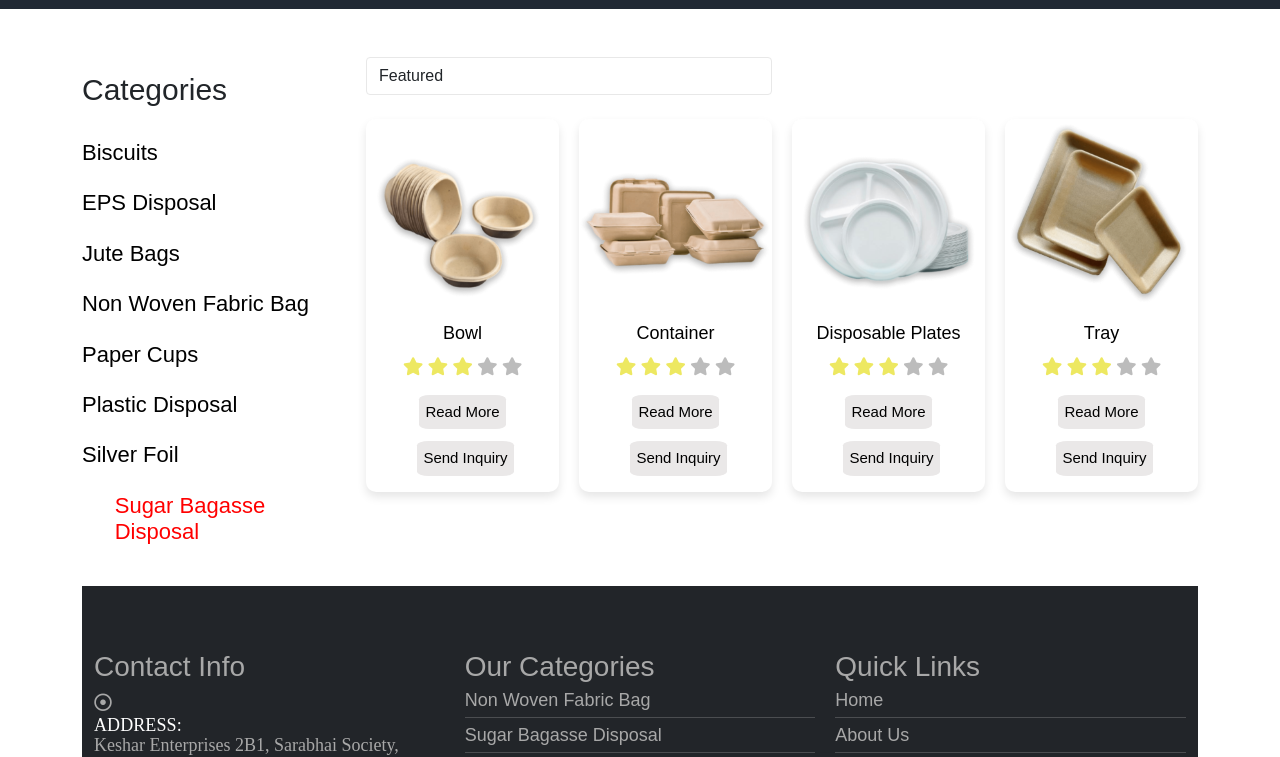
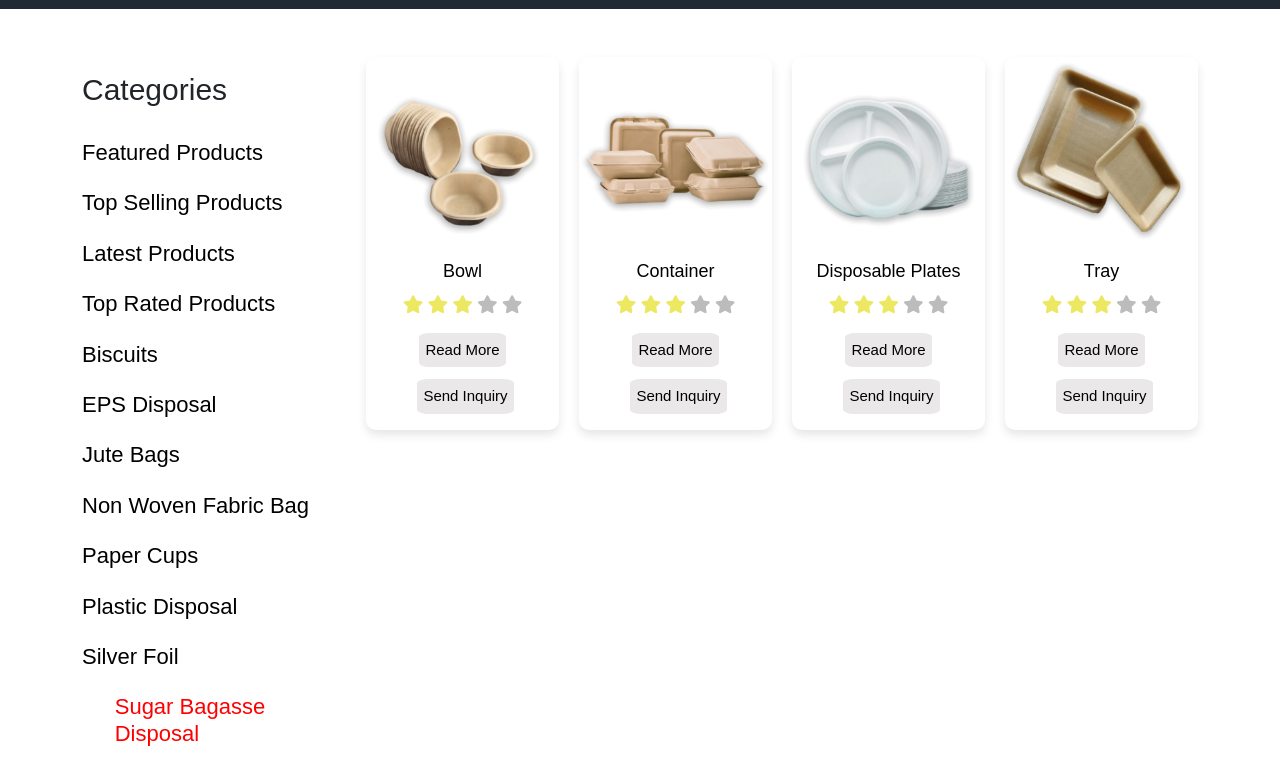
Before and after one commit to Anjalii-bohra/Kesharr.github.io, a plain HTML site: page sugarbagasse.html in a window 1280 px wide. Shown: the part 31-788 px from the top of the page. Drawn offline with Linux system fonts and the light colour scheme; some icons are missing.

Commit message:
Update sugarbagasse.html

```diff
--- a/sugarbagasse.html
+++ b/sugarbagasse.html
@@ -2,7 +2,7 @@
 <html lang="en">
 
 <head>
-    <title>Zay Shop - Product Listing Page</title>
+    <title>SUGAR BAGASSE</title>
     <meta charset="utf-8">
     <meta name="viewport" content="width=device-width, initial-scale=1">
 
@@ -13,6 +13,8 @@
     <link rel="stylesheet" href="assets/css/templatemo.css">
     <link rel="stylesheet" href="assets/css/custom.css">
     <link rel="stylesheet" href="assets/css/footer.css">
+    <link rel="stylesheet" href="assets/css/popup.css">
+
 
     <!-- Load fonts style after rendering the layout styles -->
     <link rel="stylesheet"
@@ -22,6 +24,7 @@
 </head>
 
 <body>
+    <div id="blur">
         <!-- Start Top Nav -->
         <nav class="navbar navbar-expand-lg bg-dark navbar-light d-none d-lg-block" id="templatemo_nav_top">
             <div class="container text-light">
@@ -31,7 +34,8 @@
                         <a class="navbar-sm-brand text-light text-decoration-none"
                             href="mailto:info@company.com">info@company.com</a>
                         <i class="fa fa-phone mx-2"></i>
-                    <a class="navbar-sm-brand text-light text-decoration-none" href="tel:010-020-0340">010-020-0340</a>
+                        <a class="navbar-sm-brand text-light text-decoration-none"
+                            href="tel:010-020-0340">010-020-0340</a>
                     </div>
                     <div>
                         <a class="text-light" href="https://fb.com/templatemo" target="_blank" rel="sponsored"><i
@@ -81,6 +85,38 @@
                     <h1 class="h2 pb-4"><b>Categories</b></h1>
                     <ul class="list-unstyled templatemo-accordion">
                         <span class="pb-3">
+                            <a class="collapsed d-flex justify-content-between h3 text-decoration-none"
+                                href="featured.html">
+                                Featured Products
+                                <!-- <i class="fa fa-fw fa-chevron-circle-down mt-1"></i> -->
+                            </a>
+
+                        </span>
+                        <span class="pb-3">
+                            <a class="collapsed d-flex justify-content-between h3 text-decoration-none"
+                                href="topselling.html">
+                                Top Selling Products
+                                <!-- <i class="fa fa-fw fa-chevron-circle-down mt-1"></i> -->
+                            </a>
+
+                        </span>
+                        <span class="pb-3">
+                            <a class="collapsed d-flex justify-content-between h3 text-decoration-none"
+                                href="latest.html">
+                                Latest Products
+                                <!-- <i class="fa fa-fw fa-chevron-circle-down mt-1"></i> -->
+                            </a>
+
+                        </span>
+                        <span class="pb-3">
+                            <a class="collapsed d-flex justify-content-between h3 text-decoration-none"
+                                href="toprated.html">
+                                Top Rated Products
+                                <!-- <i class="fa fa-fw fa-chevron-circle-down mt-1"></i> -->
+                            </a>
+
+                        </span>
+                        <span class="pb-3">
 
                             <a class="collapsed d-flex justify-content-between h3 text-decoration-none"
                                 href="biscuits.html">
@@ -97,7 +133,8 @@
                         </span>
                         <span class="pb-3">
 
-                        <a class="collapsed d-flex justify-content-between h3 text-decoration-none" href="jutebag.html">
+                            <a class="collapsed d-flex justify-content-between h3 text-decoration-none"
+                                href="jutebag.html">
                                 Jute Bags </a>
                         </span>
                         <span class="pb-3">
@@ -123,8 +160,8 @@
                         <span class="pb-3">
                             <script src="https://cdn.lordicon.com/fudrjiwc.js"></script>
                             <script src="https://cdn.lordicon.com/fudrjiwc.js"></script>
-                        <lord-icon src="https://cdn.lordicon.com/dpohzien.json" trigger="hover" colors="primary:#e83a30"
-                            state="hover" style="width:32px;height:32px">
+                            <lord-icon src="https://cdn.lordicon.com/dpohzien.json" trigger="hover"
+                                colors="primary:#e83a30" state="hover" style="width:32px;height:32px">
                             </lord-icon>
                             <a class="collapsed d-flex justify-content-between h3 text-decoration-none"
                                 href="sugarbagasse.html" id="cat1">Sugar Bagasse Disposal</a>
@@ -134,22 +171,13 @@
 
 
                 <div class="col-lg-9">
-                <div class="row">
-                    <div class="col-md-6 pb-4">
-                        <div class="d-flex">
-                            <select class="form-control">
-                                <option>Featured</option>
-                                <option>A to Z</option>
-                                <option>Item</option>
-                            </select>
-                        </div>
-                    </div>
-                </div>
+
                     <div class="row">
                         <div class="col-md-3">
                             <div class="card mb-4 product-wap rounded-0" id="biscuitcards">
                                 <div class="card rounded-0" id="pcard">
-                                <img class="card-img rounded-0 img-fluid" src="./images/Bagasse-Bowl-001-300x300.png">
+                                    <img class="card-img rounded-0 img-fluid"
+                                        src="./images/Bagasse-Bowl-001-300x300.png">
                                 </div>
                                 <div class="card-body">
                                     <a href="sugarbowl.html" class="h3 text-decoration-none" id="biscuit1">
@@ -181,8 +209,8 @@
                                         <button class="readmore"><a href="sugarbowl.html" class="read">
                                                 Read More</a>
                                         </button>
-                                    <button class="inquire"><a href="" class="read">
-                                            Send Inquiry</a>
+                                        <button class="inquire" onclick="toggle()">
+                                            Send Inquiry
                                         </button>
                                     </div>
                                 </div>
@@ -221,10 +249,11 @@
                                         </li>
                                     </ul>
                                     <div class="buttons1" style="display: flex-inline;">
-                                    <button class="readmore"><a href="sugarcontainer.html" class="read"> Read More</a>
+                                        <button class="readmore"><a href="sugarcontainer.html" class="read"> Read
+                                                More</a>
                                         </button>
-                                    <button class="inquire"><a href="" class="read">
-                                            Send Inquiry</a>
+                                        <button class="inquire" onclick="toggle()">
+                                            Send Inquiry
                                         </button>
                                     </div>
                                 </div>
@@ -233,7 +262,8 @@
                         <div class="col-md-3">
                             <div class="card mb-4 product-wap rounded-0" id="biscuitcards">
                                 <div class="card rounded-0" id="pcard">
-                                <img class="card-img rounded-0 img-fluid" src="./images/Bagasse-Plate-004-300x300.png">
+                                    <img class="card-img rounded-0 img-fluid"
+                                        src="./images/Bagasse-Plate-004-300x300.png">
                                 </div>
                                 <div class="card-body">
                                     <a href="sugarplate.html" class="h3 text-decoration-none" id="biscuit3">Disposable
@@ -265,8 +295,8 @@
                                         <button class="readmore"><a href="sugarplate.html" class="read">
                                                 Read More</a>
                                         </button>
-                                    <button class="inquire"><a href="" class="read">
-                                            Send Inquiry</a>
+                                        <button class="inquire" onclick="toggle()">
+                                            Send Inquiry
                                         </button>
                                     </div>
                                 </div>
@@ -275,7 +305,8 @@
                         <div class="col-md-3">
                             <div class="card mb-4 product-wap rounded-0" id="biscuitcards">
                                 <div class="card rounded-0" id="pcard">
-                                <img class="card-img rounded-0 img-fluid" src="./images/Bagasse-Tray-004-300x300.png">
+                                    <img class="card-img rounded-0 img-fluid"
+                                        src="./images/Bagasse-Tray-004-300x300.png">
                                 </div>
                                 <div class="card-body">
                                     <a href="sugartray.html" class="h3 text-decoration-none" id="biscuit4">
@@ -307,8 +338,8 @@
                                         <button class="readmore"><a href="sugartray.html" class="read">
                                                 Read More</a>
                                         </button>
-                                    <button class="inquire"><a href="" class="read">
-                                            Send Inquiry</a>
+                                        <button class="inquire" onclick="toggle()">
+                                            Send Inquiry
                                         </button>
                                     </div>
                                 </div>
@@ -319,7 +350,7 @@
                 </div>
             </div>
             <!-- End Content -->
-
+        </div>
         <!-- Start Footer -->
         <div class="footer-wrapper">
             <div id="footer" class="footer-1">
@@ -333,13 +364,18 @@
                                         <ul class="contact-details list list-icons">
                                             <li class="footspace"><i class="far fa-dot-circle"></i>
                                                 <strong>Address:</strong> <span>Keshar
-                                                    Enterprises 2B1, Sarabhai Society, Sarabhai Road, B/H. Pandya Eye
+                                                    Enterprises 2B1, Sarabhai Society, Sarabhai Road, B/H. Pandya
+                                                    Eye
                                                     Hospital,
-                                                    Vadodara. Gujarat, India.</span></li>
-                                            <li class="footspace"><i class="fab fa-whatsapp"></i> <strong>Phone:</strong>
+                                                    Vadodara. Gujarat, India.</span>
+                                            </li>
+                                            <li class="footspace"><i class="fab fa-whatsapp"></i>
+                                                <strong>Phone:</strong>
                                                 <span>+91 99043
-                                                    99998</span></li>
-                                            <li class="footspace"><i class="far fa-envelope"></i> <strong>Email:</strong>
+                                                    99998</span>
+                                            </li>
+                                            <li class="footspace"><i class="far fa-envelope"></i>
+                                                <strong>Email:</strong>
                                                 <span><a
                                                         href="mailto:sales@kesharenterprises.com">sales@kesharenterprises.com</a></span>
                                             </li>
@@ -434,7 +470,8 @@
                 <div class="footer-bottom">
                     <div class="container">
                         <div class="footer-left">
-                            <span class="footer-copyright">© copyright 2021 Keshar Enterprises. All Rights Reserved.</span>
+                            <span class="footer-copyright">© copyright 2021 Keshar Enterprises. All Rights
+                                Reserved.</span>
                         </div>
                     </div>
 
@@ -444,7 +481,35 @@
 
     </div>
     <!-- End Footer -->
+    <!-- Start Popup-->
+    <div id="popup" class="popup">
+        <img src="./images/mailimg2.png" class="mailicon">
 
+        <form>
+            <h2>Inquire Now</h2>
+            <input type="text" placeholder="Name">
+            <input type="email" placeholder="Email">
+            <input type="number" placeholder="Phone Number">
+            <textarea type="textarea" cols="30" rows="4" placeholder="Your Message"></textarea>
+            <button> Send</button>
+        </form>
+        <a href="#" onclick="toggle()">Close</a>
+
+
+    </div>
+    <script type="text/javascript">
+        function toggle() {
+            var blur1 = document.getElementById("blur");
+
+            blur1.classList.toggle('active');
+
+            var popup = document.getElementById('popup');
+            popup.classList.toggle('active');
+
+
+        }
+    </script>
+    <!--End Popup-->
     <!-- Start Script -->
     <script src="assets/js/jquery-1.11.0.min.js"></script>
     <script src="assets/js/jquery-migrate-1.2.1.min.js"></script>
```
Lines whose indentation alone changed are shown as unchanged.
